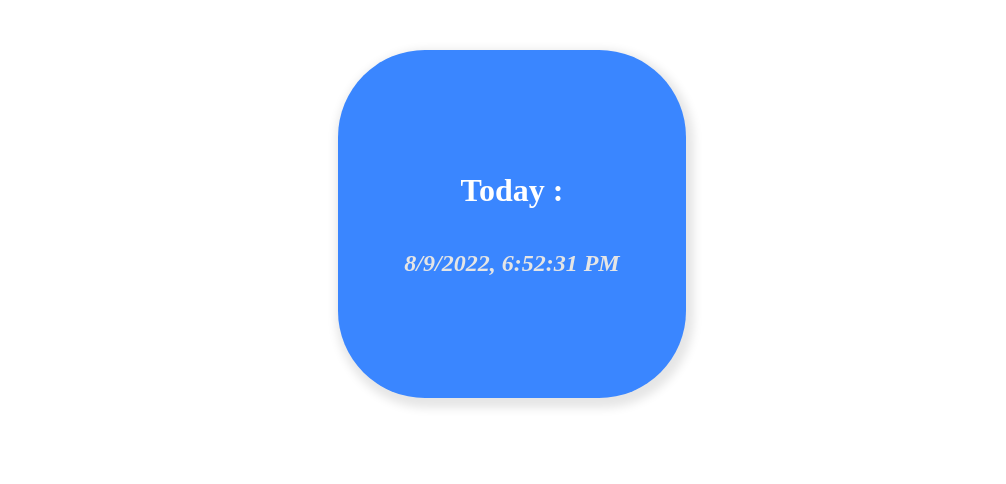
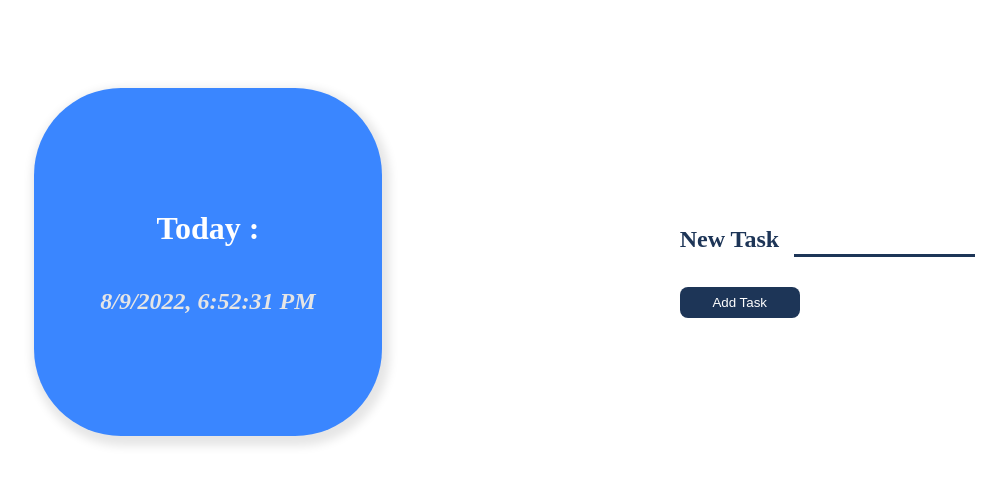
Before and after one commit to brunosm16/tasks-webapp, a Vue app: page / in a window 1280 px wide. Shown: the top 484 px of the page, without its empty margins (128-1134 px from the left). Built offline with nearby package versions, Linux system fonts and the light colour scheme.

Commit message:
refactor: updates app.vue strucutre.

```diff
--- a/src/App.vue
+++ b/src/App.vue
@@ -1,16 +1,17 @@
 <template>
   <div id="app">
-    <CurrentTime />
+    <ToDo />
   </div>
 </template>
 
 <script>
-import CurrentTime from "./components/CurrentTime.vue";
+import ToDo from "./components/ToDo.vue";
 
 export default {
   name: "App",
+
   components: {
-    CurrentTime,
+    ToDo,
   },
 };
 </script>
```
